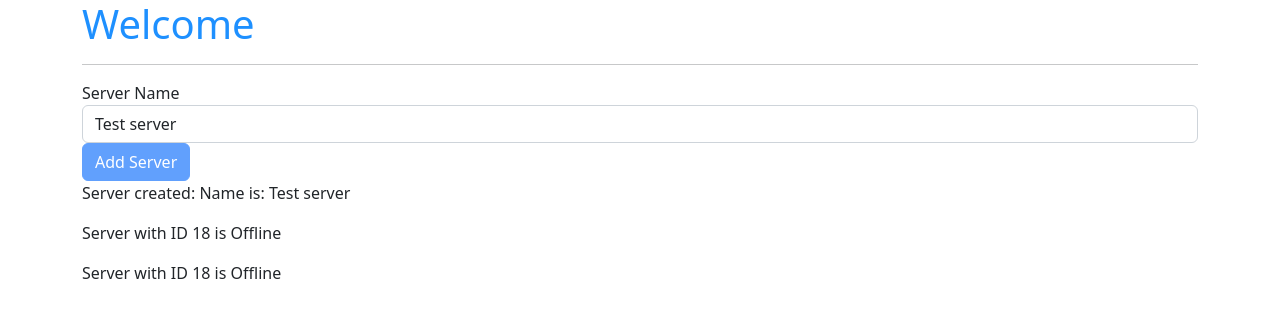
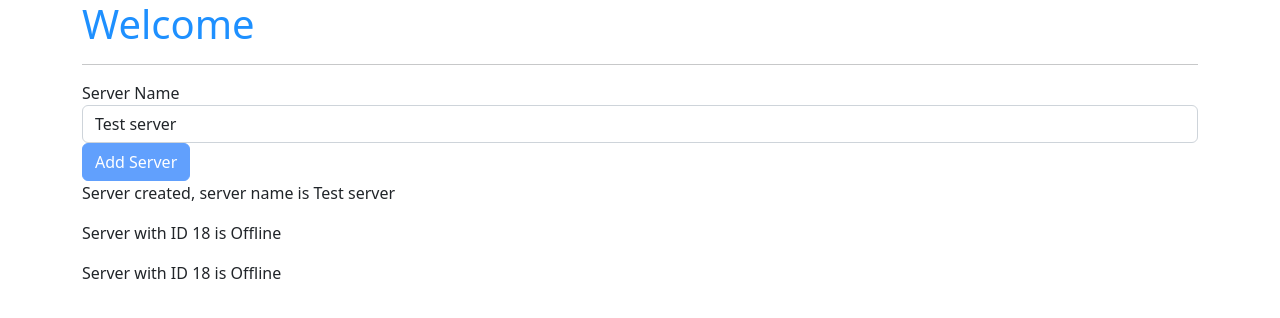
Before and after one commit to rahulraji18/Angular, an Angular app: page / in a window 1280 px wide. Both pictures are taken after a click on the button "Add Server". Shown: the top 318 px of the page. Built offline with nearby package versions, Linux system fonts and the light colour scheme.

Commit message:
ngIf condition

```diff
--- a/src/app/servers/servers.component.html
+++ b/src/app/servers/servers.component.html
@@ -9,7 +9,8 @@
 >
   Add Server
 </button>
-<p>{{ serverCreationStatus }}</p>
+<!-- <p>{{ serverCreationStatus }}</p> -->
 <!-- <p [innerText]="!allowNewServer"></p> -->
+<p *ngIf="serverStatus">Server created, server name is {{ serverName }}</p>
 <app-server></app-server>
 <app-server></app-server>
--- a/src/app/servers/servers.component.ts
+++ b/src/app/servers/servers.component.ts
@@ -14,12 +14,14 @@ export class ServersComponent {
   allowNewServer = false;
   serverCreationStatus: string = 'No server is created';
   serverName = 'Test server';
+  serverStatus = false;
   constructor() {
     setTimeout(() => {
       this.allowNewServer = true;
     }, 6000);
   }
   onCreateServer() {
+    this.serverStatus = true;
     return (this.serverCreationStatus = 'Server created: Name is: '+ this.serverName);
   }
   onUpdateServerName(event: any) {
```
Also changed, not shown: 1 other file (tests, documents, lock files or other folders).
